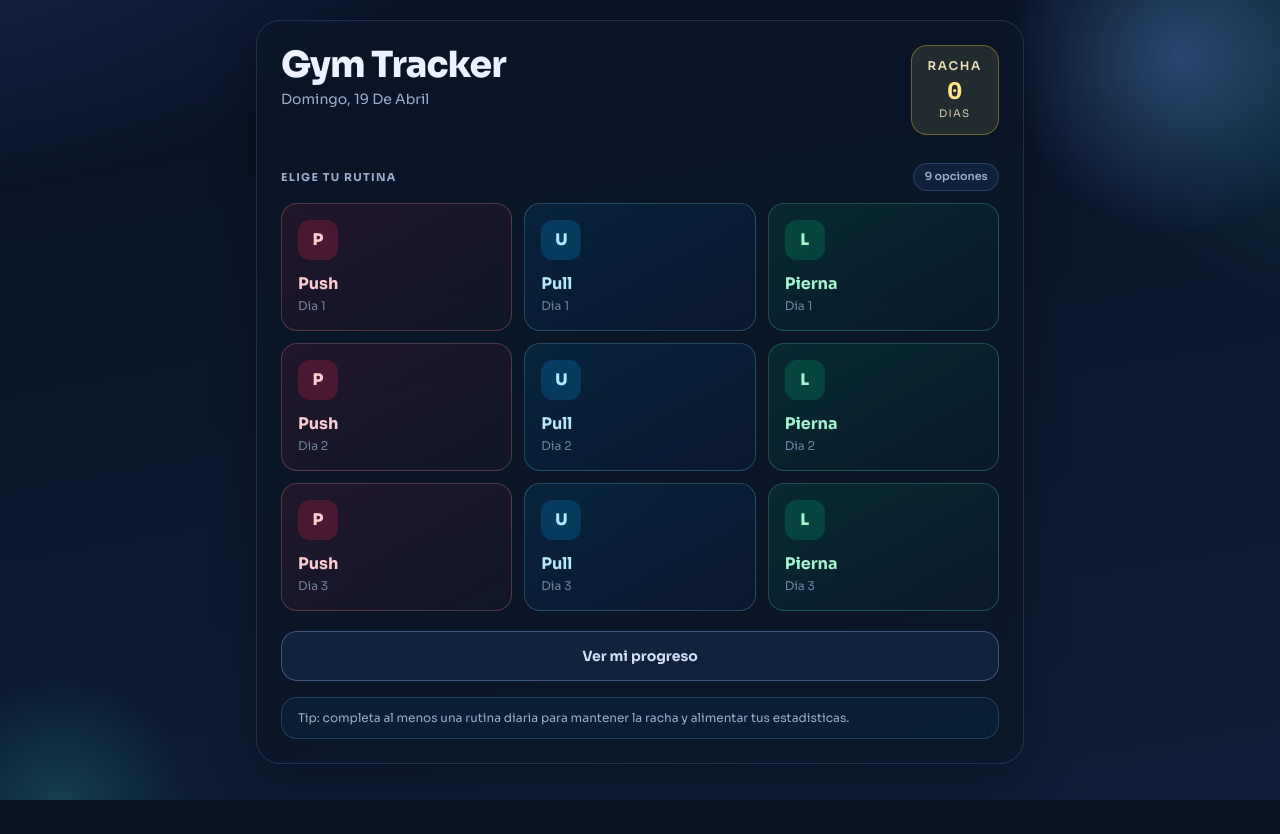
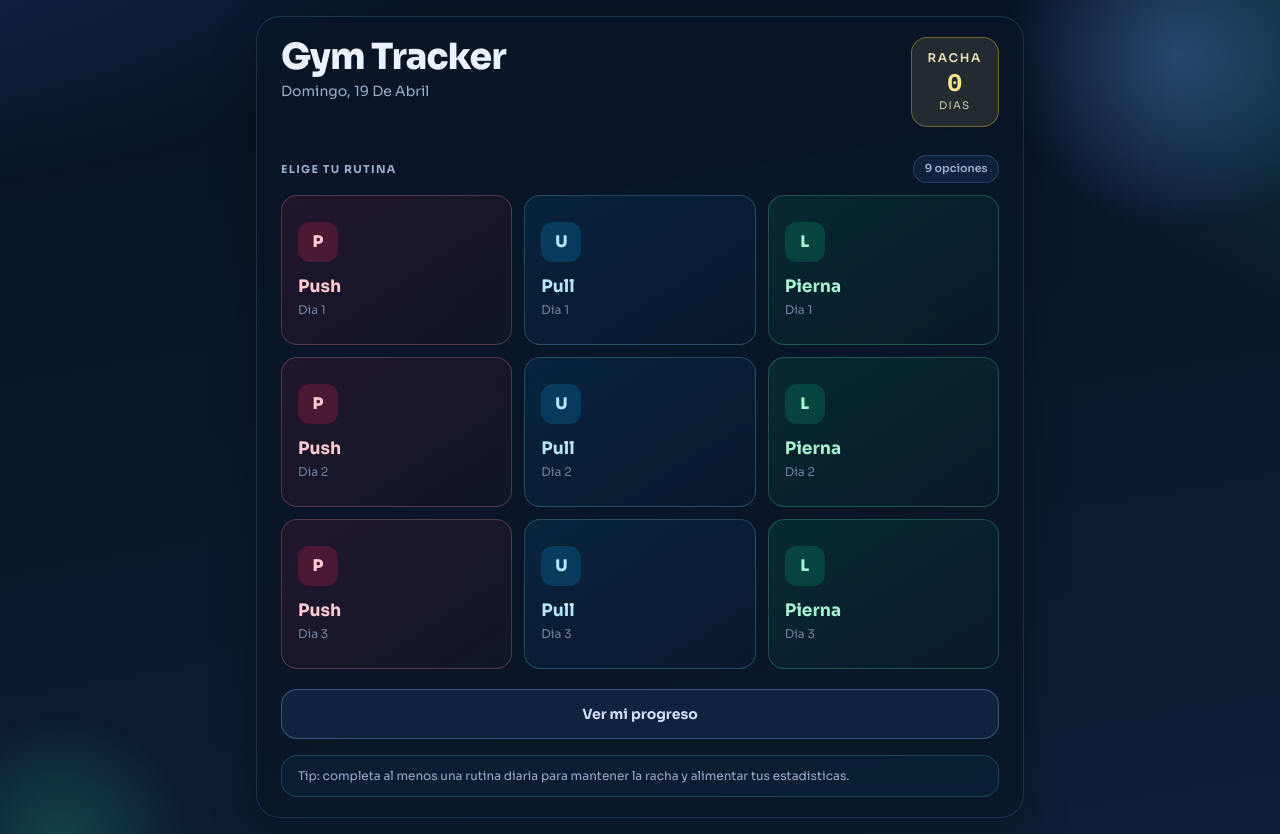
Before and after one commit to crisagui2504/gym-tracker, a React (Vite) app: page / in a window 1280 px wide. Before the commit the page ends 800 px from the top, so only its background shows below. Built offline with nearby package versions, Linux system fonts and the light colour scheme; no server answers.

Commit message:
feat: diseno para movil

```diff
--- a/src/components/ModalEjercicio.jsx
+++ b/src/components/ModalEjercicio.jsx
@@ -6,9 +6,9 @@ export default function ModalEjercicio({ ejercicio, onCerrar, onAlternar }) {
   const alternativas = alternativasIds.map((id) => TODOS_EJERCICIOS[id]).filter(Boolean)
 
   return (
-    <div className="fixed inset-0 z-50 flex items-end justify-center bg-[rgba(2,10,20,0.8)] p-2 sm:items-center" onClick={onCerrar}>
+    <div className="fixed inset-0 z-50 flex items-end justify-center bg-[rgba(2,10,20,0.8)] px-2 pb-[calc(env(safe-area-inset-bottom)+0.5rem)] pt-2 sm:items-center" onClick={onCerrar}>
       <div
-        className="panel w-full max-w-md rounded-3xl p-5 sm:p-6"
+        className="panel max-h-[84dvh] w-full max-w-md overflow-y-auto rounded-3xl p-4 sm:max-h-[88dvh] sm:p-6"
         onClick={(e) => e.stopPropagation()}
       >
         <div className="mb-4 flex items-center justify-between">
@@ -16,7 +16,7 @@ export default function ModalEjercicio({ ejercicio, onCerrar, onAlternar }) {
             <h3 className="text-lg font-extrabold leading-tight">{ejercicio.nombre}</h3>
             <span className="chip mt-1 inline-block">{ejercicio.grupo_muscular}</span>
           </div>
-          <button onClick={onCerrar} className="btn-secondary h-8 w-8 rounded-full text-sm">
+          <button onClick={onCerrar} className="btn-secondary h-10 w-10 rounded-full text-sm">
             X
           </button>
         </div>
--- a/src/index.css
+++ b/src/index.css
@@ -21,6 +21,12 @@
   box-sizing: border-box;
 }
 
+*,
+*::before,
+*::after {
+  -webkit-tap-highlight-color: transparent;
+}
+
 html,
 body,
 #root {
@@ -42,6 +48,8 @@ body {
   margin: 0;
   color: var(--text-main);
   font-family: 'Sora', 'Trebuchet MS', sans-serif;
+  -webkit-font-smoothing: antialiased;
+  text-rendering: optimizeLegibility;
   background:
     radial-gradient(1200px 600px at -15% -20%, rgba(88, 129, 255, 0.26), transparent 60%),
     radial-gradient(900px 520px at 120% 5%, rgba(36, 229, 185, 0.2), transparent 58%),
@@ -120,6 +128,7 @@ body {
   background: linear-gradient(130deg, rgba(32, 191, 149, 0.28), rgba(31, 155, 255, 0.3));
   color: #cbffee;
   font-weight: 700;
+  min-height: 44px;
 }
 
 .btn-secondary {
@@ -127,6 +136,7 @@ body {
   background: rgba(17, 36, 64, 0.95);
   color: #d2def6;
   font-weight: 700;
+  min-height: 44px;
 }
 
 .field-input {
@@ -134,7 +144,7 @@ body {
   border: none;
   background: transparent;
   color: #f4f7ff;
-  font-size: 1.22rem;
+  font-size: 16px;
   font-weight: 800;
   text-align: center;
   outline: none;
@@ -148,6 +158,12 @@ body {
   font-family: 'IBM Plex Mono', 'Consolas', monospace;
 }
 
+@media (hover: hover) and (pointer: fine) {
+  .hover-lift:hover {
+    transform: translateY(-2px);
+  }
+}
+
 @keyframes drift {
   0%,
   100% {
--- a/src/pages/Dashboard.jsx
+++ b/src/pages/Dashboard.jsx
@@ -16,9 +16,9 @@ export default function Dashboard({ onVolver }) {
   const lista = Object.values(records)
 
   return (
-    <div className="min-h-screen px-4 py-5 sm:px-6">
+    <div className="min-h-screen px-3 py-4 sm:px-6">
       <div className="relative z-10 mx-auto w-full max-w-3xl">
-        <div className="panel rounded-3xl px-5 py-6 sm:px-6">
+        <div className="panel rounded-3xl px-4 py-5 sm:px-6">
           <div className="mb-5 flex items-center justify-between gap-2 border-b border-white/8 pb-4">
             <button onClick={onVolver} className="btn-secondary rounded-xl px-3 py-2 text-xs">
               Volver
@@ -38,12 +38,12 @@ export default function Dashboard({ onVolver }) {
                 <span className="chip">{lista.length} ejercicios</span>
               </div>
 
-              <div className="mb-5 grid gap-3 sm:grid-cols-2">
+              <div className="mb-5 grid gap-2.5 sm:grid-cols-2 sm:gap-3">
                 {lista.map((record) => (
                   <button
                     key={record.ejercicio_id}
                     onClick={() => setSeleccionado(record)}
-                    className={`rounded-2xl border p-4 text-left transition duration-200 hover:-translate-y-0.5 active:scale-95 ${
+                    className={`hover-lift rounded-2xl border p-3.5 text-left transition duration-200 active:scale-95 sm:p-4 ${
                       seleccionado?.ejercicio_id === record.ejercicio_id
                         ? 'border-emerald-300/50 bg-emerald-400/10'
                         : 'border-sky-300/20 bg-slate-900/45'
@@ -62,7 +62,7 @@ export default function Dashboard({ onVolver }) {
               {seleccionado && (
                 <div className="panel-strong rounded-2xl p-4">
                   <p className="section-label mb-3">Evolucion - {seleccionado.nombre}</p>
-                  <ResponsiveContainer width="100%" height={220}>
+                  <ResponsiveContainer width="100%" height={190}>
                     <LineChart
                       data={[
                         { fecha: 'Inicio', peso: 0 },
--- a/src/pages/SeleccionRutina.jsx
+++ b/src/pages/SeleccionRutina.jsx
@@ -50,15 +50,15 @@ export default function SeleccionRutina({ onSeleccionar, onDashboard }) {
   })
 
   return (
-    <div className="min-h-screen px-4 py-5 sm:px-6">
+    <div className="min-h-screen px-3 py-4 sm:px-6">
       <div className="relative z-10 mx-auto w-full max-w-3xl">
-        <div className="panel rounded-3xl px-5 py-6 sm:px-6">
-          <div className="mb-7 flex items-start justify-between gap-4">
+        <div className="panel rounded-3xl px-4 py-5 sm:px-6">
+          <div className="mb-6 flex items-start justify-between gap-3 sm:mb-7">
             <div>
-              <h1 className="text-3xl font-extrabold tracking-tight sm:text-4xl">Gym Tracker</h1>
+              <h1 className="text-2xl font-extrabold tracking-tight sm:text-4xl">Gym Tracker</h1>
               <p className="mt-1 text-sm capitalize text-[var(--text-soft)]">{hoy}</p>
             </div>
-            <div className="rounded-2xl border border-amber-300/35 bg-amber-200/10 px-4 py-3 text-center">
+            <div className="rounded-2xl border border-amber-300/35 bg-amber-200/10 px-3 py-2.5 text-center sm:px-4 sm:py-3">
               <div className="text-xs font-semibold tracking-[0.14em] text-amber-100/90">RACHA</div>
               <div className="mono mt-1 text-2xl font-black leading-none text-amber-200">{racha.dias}</div>
               <div className="mt-1 text-[0.65rem] tracking-[0.12em] text-amber-100/80">DIAS</div>
@@ -70,19 +70,19 @@ export default function SeleccionRutina({ onSeleccionar, onDashboard }) {
             <span className="chip">9 opciones</span>
           </div>
 
-          <div className="mb-5 grid grid-cols-2 gap-3 sm:grid-cols-3">
+          <div className="mb-5 grid grid-cols-2 gap-2.5 sm:grid-cols-3 sm:gap-3">
             {RUTINAS.map((rutina) => {
               const est = ESTILOS[rutina.tipo]
               return (
                 <button
                   key={rutina.id}
                   onClick={() => onSeleccionar(rutina)}
-                  className={`rounded-2xl border bg-gradient-to-br p-4 text-left transition duration-200 hover:-translate-y-0.5 active:scale-95 ${est.card}`}
+                  className={`hover-lift min-h-[138px] rounded-2xl border bg-gradient-to-br p-3.5 text-left transition duration-200 active:scale-95 sm:min-h-[150px] sm:p-4 ${est.card}`}
                 >
-                  <div className={`${est.icon} mb-3 flex h-10 w-10 items-center justify-center rounded-xl text-base font-black`}>
+                  <div className={`${est.icon} mb-2.5 flex h-9 w-9 items-center justify-center rounded-xl text-base font-black sm:mb-3 sm:h-10 sm:w-10`}>
                     {est.simbolo}
                   </div>
-                  <div className={`text-base font-bold ${est.nombre}`}>{rutina.nombre}</div>
+                  <div className={`text-[1.07rem] font-bold ${est.nombre}`}>{rutina.nombre}</div>
                   <div className="mt-0.5 text-xs text-[var(--text-faint)]">Dia {rutina.dia}</div>
                 </button>
               )
@@ -91,7 +91,7 @@ export default function SeleccionRutina({ onSeleccionar, onDashboard }) {
 
           <button
             onClick={onDashboard}
-            className="btn-secondary w-full rounded-2xl py-3.5 text-sm transition duration-200 hover:bg-slate-800/80 active:scale-[0.99]"
+            className="btn-secondary w-full rounded-2xl px-4 py-3.5 text-sm transition duration-200 active:scale-[0.99]"
           >
             Ver mi progreso
           </button>
```
Also changed, not shown: src/pages/Entrenamiento.jsx (+13 -11 lines).
